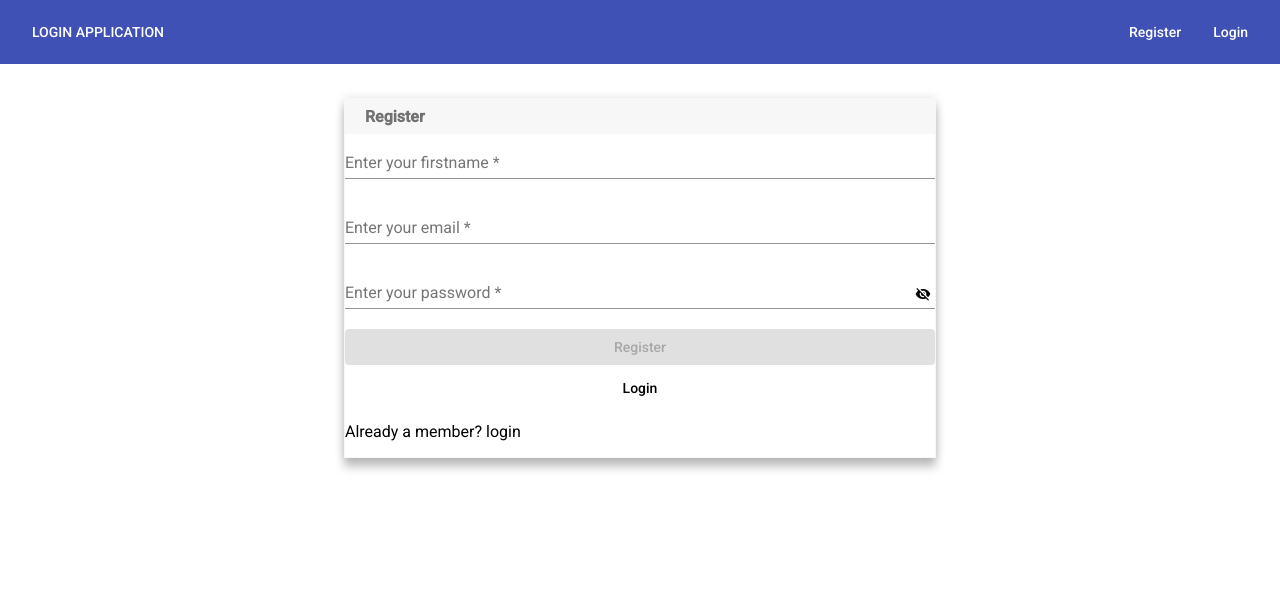
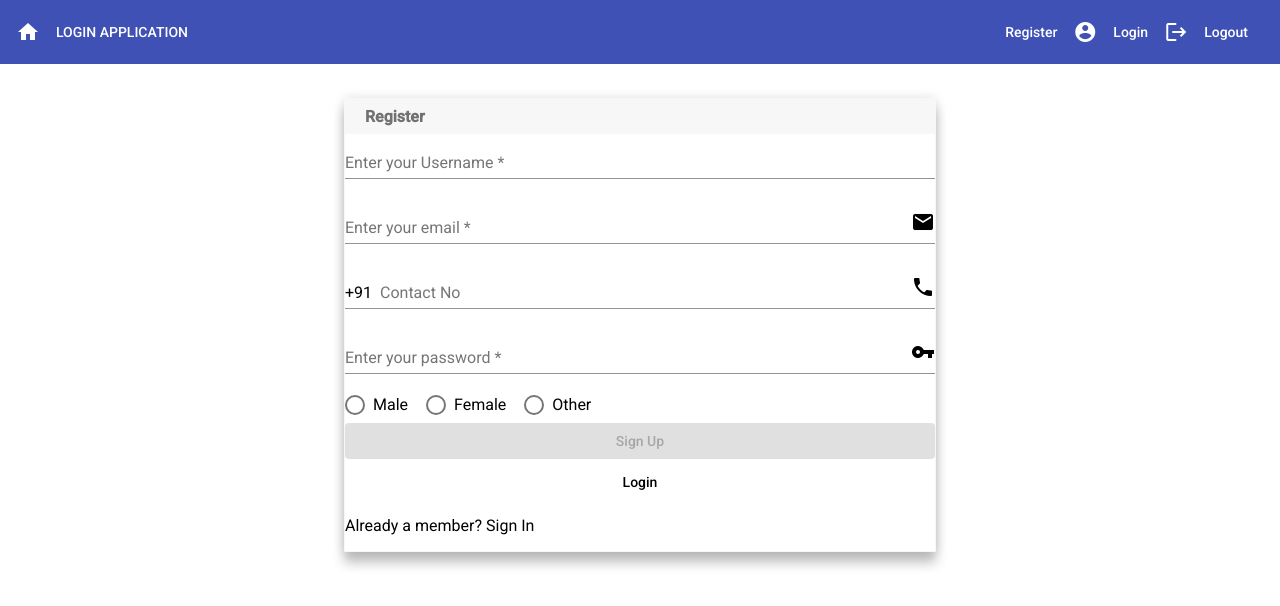
Before and after one commit to sandhya376/Login, an Angular app: page /register in a window 1280 px wide. Shown: the top 606 px of the page. Built offline with nearby package versions, Linux system fonts and the light colour scheme.

Commit message:
commited changes

```diff
--- a/src/app/app.component.ts
+++ b/src/app/app.component.ts
@@ -27,6 +27,7 @@ export class AppComponent {
 
   });
 
+
   onSubmit() {
     TODO: Use EventEmitter with form value
     console.warn(this.userregisterForm.value);
--- a/src/app/app.module.ts
+++ b/src/app/app.module.ts
@@ -13,6 +13,8 @@ import { MatToolbarModule} from '@angular/material/toolbar';
 import { MatIconModule } from '@angular/material/icon';
 import { MatCardModule } from '@angular/material/card';
 import { MatFormFieldModule } from '@angular/material/form-field';
+import {MatRadioModule} from '@angular/material/radio';
+import {MatDatepickerModule} from '@angular/material/datepicker';
 
 import { AppComponent } from './app.component';
 import { BrowserAnimationsModule } from '@angular/platform-browser/animations';
@@ -34,6 +36,8 @@ import { HttpModule } from '@angular/http';
   imports: [
     BrowserModule,
     AppRoutingModule,
+    MatRadioModule,
+    MatDatepickerModule,
     BrowserAnimationsModule,
     ReactiveFormsModule,
     HttpClientModule,
--- a/src/app/login/login.component.html
+++ b/src/app/login/login.component.html
@@ -1,6 +1,6 @@
 <div class="medium-list">
     <div class="list-viewer-wrapper">
-      <div class="list-header-title">Login</div>
+        <div class="list-header-title">Login</div>
 
         <form [formGroup]="loginForm" (ngSubmit)="loginForm.valid && onLoginSubmit()" novalidate>
             <div class="form-container">
@@ -9,7 +9,8 @@
                         matInput
                         formControlName="email" required
                         [(ngModel)]="user.email"
-                        placeholder="Enter your email" />
+                        placeholder="Enter your email">
+                        <mat-icon matSuffix>email</mat-icon>
                 </mat-form-field>
 
 
@@ -20,11 +21,7 @@
                     [(ngModel)]="user.password"
                     placeholder="Enter your password"
                     [type]="hide ? 'password' : 'text'">
-                    <button mat-icon-button matSuffix (click)="hide = !hide"
-                    [attr.aria-label]="'Hide password'"
-                    [attr.aria-pressed]="hide">
-                    <mat-icon>{{hide ? 'visibility_off' : 'visibility'}}</mat-icon>
-                    </button>
+                    <mat-icon matSuffix>vpn_key</mat-icon>
                 </mat-form-field>
 
                 <mat-form-field>
@@ -41,12 +38,10 @@
                     </button>
                 </mat-form-field>
 
-
-                <button mat-button type="submit" class="mat-raised-button mat-primary" [disabled]="!loginForm.valid">Login</button>
+                <button mat-button type="submit" class="mat-raised-button mat-primary" [disabled]="!loginForm.valid">Sign In</button>
                 <button mat-button routerLink="/register" class="divider">Register</button>
-
-            </div>
-
+                 </div>
+                 <p class="text-center">Not Yet a member? <a herf="login">Sign Up</a></p>
         </form>
     </div>
 </div>
--- a/src/app/nav-bar/nav-bar.component.html
+++ b/src/app/nav-bar/nav-bar.component.html
@@ -1,10 +1,15 @@
 <mat-toolbar color="primary">
 <mat-toolbar-row>
-    <button mat-button routerLink="/">LOGIN APPLICATION </button>
+    <mat-icon>home</mat-icon>
+    <button mat-button routerLink="/login application">LOGIN APPLICATION </button>
+
 
     <span class="spacer"></span>
     <button mat-button routerLink="/register">Register</button>
+    <mat-icon>account_circle</mat-icon>
     <button mat-button routerLink="/login">Login</button>
+    <mat-icon>logout</mat-icon>
+    <button mat-button routerLink="/register">Logout</button>
 
 
 </mat-toolbar-row>
--- a/src/app/register/register.component.html
+++ b/src/app/register/register.component.html
@@ -5,21 +5,29 @@
         <form [formGroup]="registerForm" (ngSubmit)="registerForm.valid && onRegisterSubmit()" novalidate>
             <div class="form-container">
                 <mat-form-field>
-                    <input id="firstName"
+                    <input id="UserName"
                         matInput
                         formControlName="name"
                         [(ngModel)]="user.name"
-                        placeholder="Enter your firstname" />
+                        placeholder="Enter your Username" />
+                        <mat-icon matSuffix>username</mat-icon>
                 </mat-form-field>
-
 
                      <mat-form-field>
                             <input id="email"
                                 matInput
-                                formControlName="email" required
-                                [(ngModel)]="user.email"
-                                placeholder="Enter your email"/>
+                                formControlName="email" required placeholder="Ex. pat@example.com"
+                                [(ngModel)]="user.email">
+                                <mat-label>Enter your email</mat-label>
+                                <mat-icon matSuffix>email</mat-icon>
                      </mat-form-field>
+
+                    <mat-form-field class="example-full-width">
+                        <mat-label>Contact No</mat-label>
+                        <span matPrefix>+91 &nbsp;</span>
+                        <input type="tel" matInput placeholder="555-555-1234">
+                        <mat-icon matSuffix>phone</mat-icon>
+                      </mat-form-field>
 
                      <mat-form-field>
                         <input id="password"
@@ -28,17 +36,20 @@
                         [(ngModel)]="user.password"
                         placeholder="Enter your password"
                         [type]="hide ? 'password' : 'text'">
-                        <button mat-icon-button matSuffix (click)="hide = !hide"
-                        [attr.aria-label]="'Hide password'"
-                        [attr.aria-pressed]="hide">
-                        <mat-icon>{{hide ? 'visibility_off' : 'visibility'}}</mat-icon>
-                        </button>
+                        <mat-icon matSuffix>vpn_key</mat-icon>
                     </mat-form-field>
 
-                        <button mat-button type="submit" class="mat-raised-button mat-primary" [disabled]="!registerForm.valid">Register</button>
+                    <mat-radio-group aria-label="Select an option">
+                        <mat-radio-button value="male">Male</mat-radio-button>
+                        <mat-radio-button value="female">Female</mat-radio-button>
+                        <mat-radio-button value="other">Other</mat-radio-button>
+                    </mat-radio-group>
+                        <button mat-button type="submit" class="mat-raised-button mat-primary" [disabled]="!registerForm.valid">Sign Up</button>
                         <button mat-button routerLink="/login" class="divider">Login</button>
                     </div>
-                    <p class="text-center">Already a member? <a herf="login.html">login</a></p>
+                    <p>
+                        Already a member? <a herf="login">Sign In</a>
+                    </p>
                 </form>
             </div>
         </div>
--- a/src/app/register/register.component.ts
+++ b/src/app/register/register.component.ts
@@ -17,7 +17,6 @@ export class RegisterComponent implements OnInit {
   registerForm: FormGroup;
   hide = true;
   auth: any;
-
 
 
 
--- a/src/app/service/auth.service.ts
+++ b/src/app/service/auth.service.ts
@@ -30,9 +30,11 @@ export class AuthService {
    .pipe(map((response: any) => response.json()));
   }
 
+
   loginUser(user) {
    return this.http.post(this.loginUrl, user)
   }
+
 
   loggedIn(){
     return !!localStorage.getItem('token')
--- a/src/styles.css
+++ b/src/styles.css
@@ -6,7 +6,6 @@ body {
     margin: 0;
 
 }
-
 
 .spacer {
     flex-grow: 1;
@@ -20,7 +19,7 @@ body {
 
 .list-viewer-wrapper {
     border: 1px solid rgba(0, 0, 0, .03);
-    box-shadow: 0 9px 9px rgba(0, 0, 0, .24), 0 0 9px rgba(0, 0, 0, .12);
+    box-shadow: 0 11px 11px rgba(0, 0, 0, .24), 0 0 11px rgba(0, 0, 0, .12);
     margin: 4px;
 }
 
@@ -35,11 +34,27 @@ body {
 .form-container {
     display: flex;
     flex-direction: column;
+
+}
+
+.mat-radio-button ~ .mat-radio-button {
+    margin-left: 18px;
+    padding-bottom: 8px;
+  }
+
+  .example-form {
+  min-width: 150px;
+  max-width: 500px;
+  width: 100%;
+}
+
+.example-full-width {
+  width: 100%;
 }
 
 .divider {
     margin-top: 5px !important;
 }
 
-html, body { height: 100%; }
+html, body { height: 80%; }
 body { margin: 0; font-family: Roboto, "Helvetica Neue", sans-serif; }
```
Also changed, not shown: src/app/logout/logout.component.html (+17 -3 lines), src/app/material.module.ts (+5 -2 lines), src/app/login/login.component.ts (line endings or trailing spaces).
